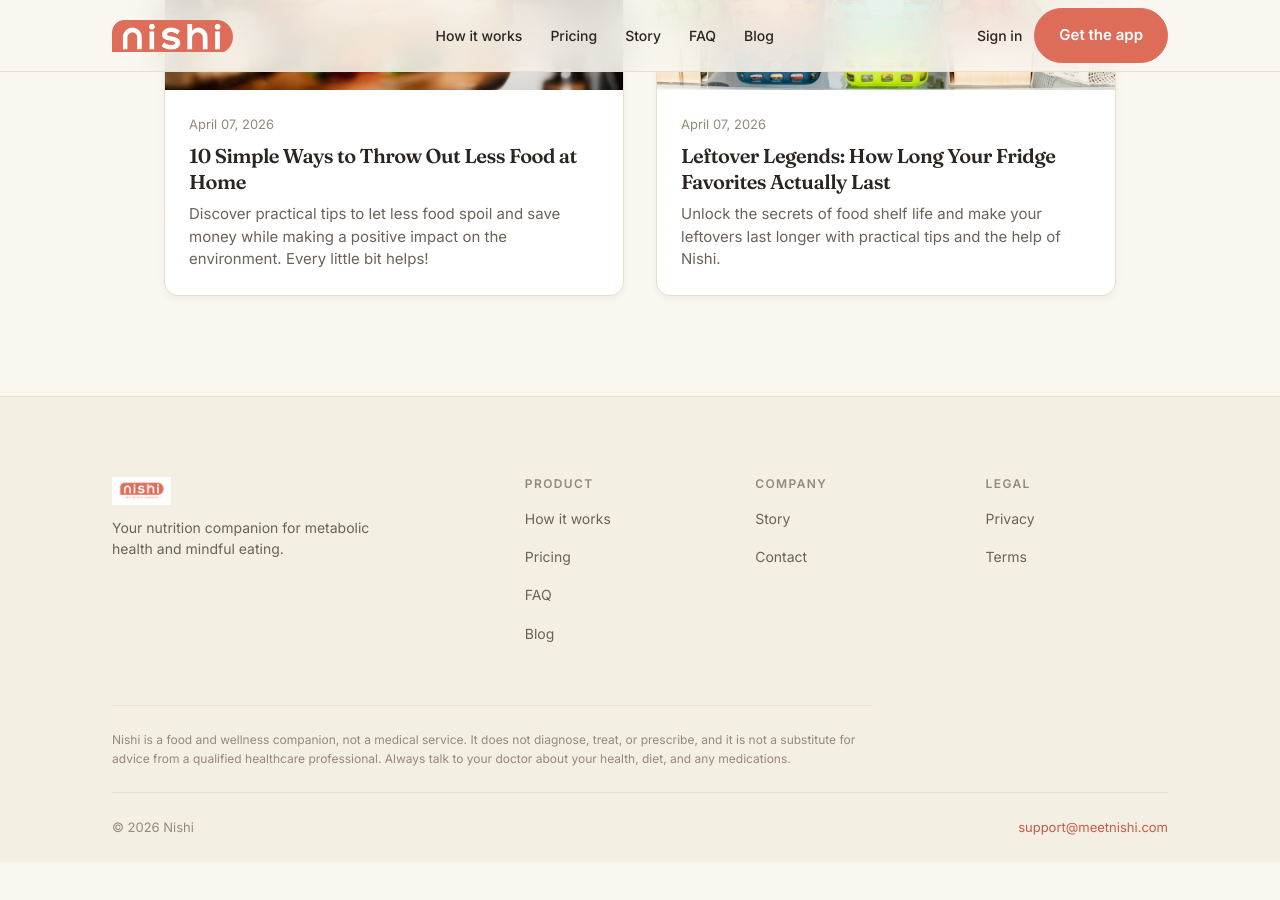
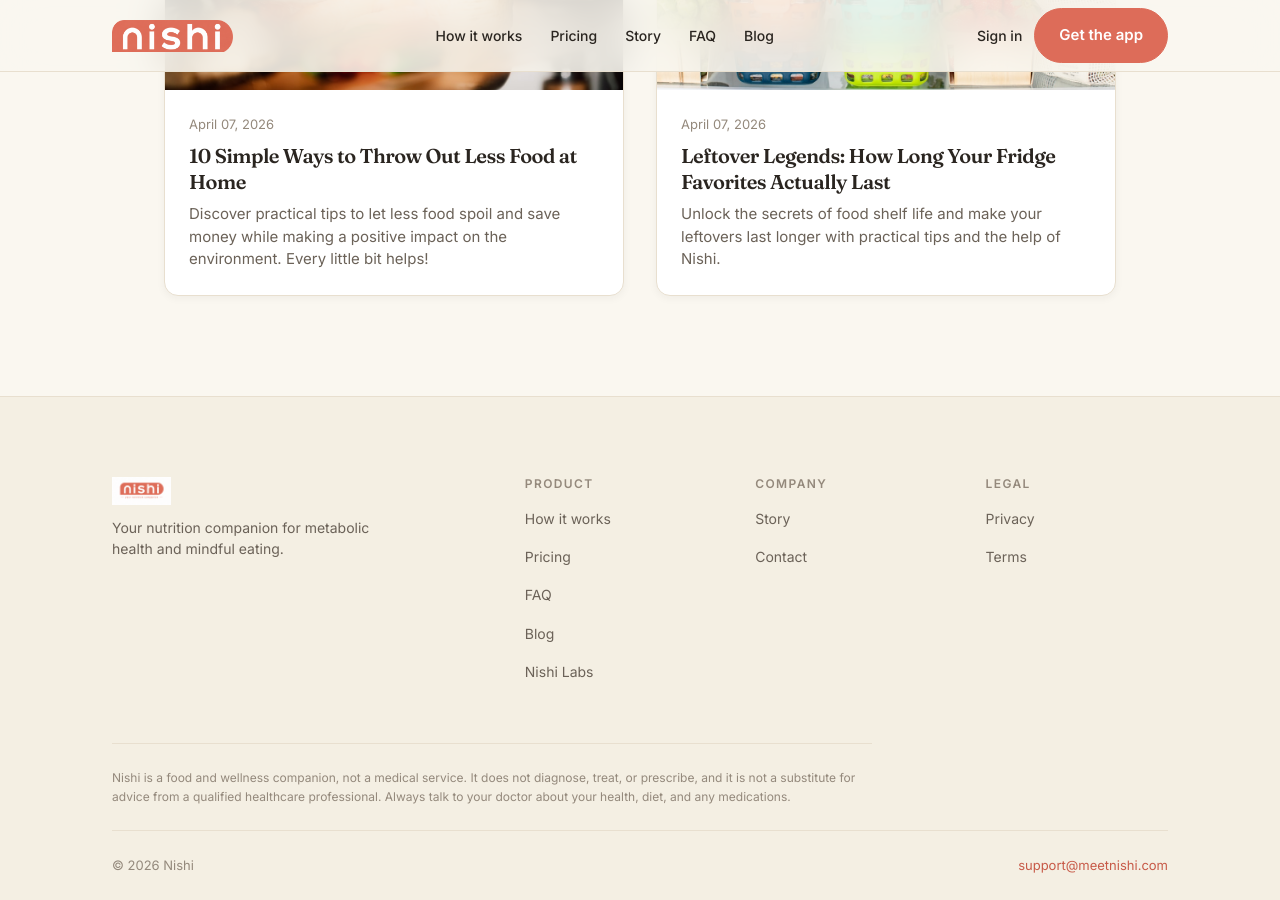
Before and after one commit to Satban/meetnishi, a Jekyll site: the page built from blog/index.html, in a window 1280 px wide and 900 px high, scrolled down 7389 px. Built offline with Jekyll 4.4.1, drawn with Linux system fonts in a browser that asks for light colours; before the commit the page ends 8251 px from its top, so only the background shows below that.

Commit message:
Add Nishi Labs footer link
Understated footer link (Product column) to labs.meetnishi.com with neutral "Nishi Labs"
anchor text (no GLP-1 keywords) — passes brand-entity association for SEO without a
promotional signal to the global audience.

Co-Authored-By: Claude Opus 4.8 (1M context) <noreply@anthropic.com>
Claude-Session: https://claude.ai/code/session_012oNK47PsKUEQUnKUKrWFTc

```diff
--- a/_includes/footer.html
+++ b/_includes/footer.html
@@ -13,6 +13,7 @@
           <li><a href="/pricing.html">Pricing</a></li>
           <li><a href="/faq.html">FAQ</a></li>
           <li><a href="/blog/">Blog</a></li>
+          <li><a href="https://labs.meetnishi.com">Nishi Labs</a></li>
         </ul>
       </div>
       <div class="footer-col">
```
